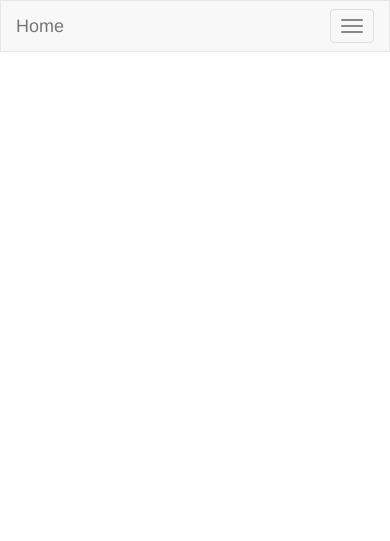
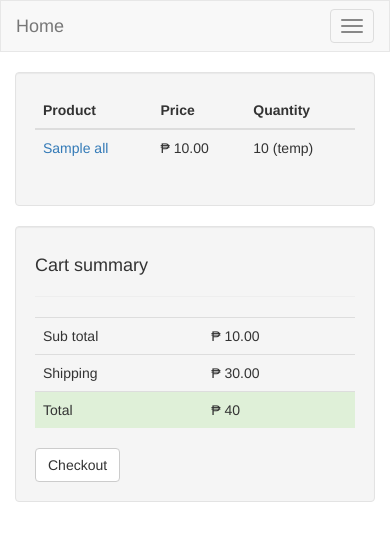
Before and after one commit to sim2github/slim-cart, a PHP site: template resources/views/cart/index.twig in a window 390 px wide. Shown: the top 541 px of the page. Run offline with PHP 8.4, Linux system fonts and the light colour scheme; the template is opened without the code that fills it: most values are stand-ins (such as "Sample title", 1, 10 or a date in 2020); some libraries are stand-ins or nearby versions.

Commit message:
finished cart view, tutorial part 8 10:53

```diff
--- a/resources/views/cart/index.twig
+++ b/resources/views/cart/index.twig
@@ -1,5 +1,46 @@
 {% extends 'templates/app.twig' %}
 
 {% block content %}
+	<div class="row">
+		<div class="col-md-8">
+			{% if basket.itemCount %}
+				<div class="well">
+					<table class="table">
+						<thead>
+							<tr>
+								<th>Product</th>
+								<th>Price</th>
+								<th>Quantity</th>
+							</tr>
+						</thead>
+						<tbody>
+							{% for item in basket.all  %}
+								<tr>
+									<td>
+										<a href="{{ path_for('product.get', { slug: item.slug }) }}">{{ item.title }}</a>
+									</td>
+									<td>&#8369; {{ item.price | number_format(2) }}</td>
+									<td>{{ item.quantity }} (temp)</td>
+								</tr>
+							{% endfor %}
+						</tbody>
+					</table>
+				</div>
+			{% else %}
+				<p>You have no items in your cart. <a href="{{ path_for('home') }}">Start shopping</a></p>
+			{% endif %}
+		</div>
+		<div class="col-md-4">
+			{% if basket.itemCount and basket.subTotal %}
+				<div class="well">
+					<h4>Cart summary</h4>
+					<hr>
 
+					{% include 'cart/partials/summary.twig' %}
+
+					<a href="#" class="btn btn-default">Checkout</a>
+				</div>
+			{% endif %}
+		</div>
+	</div>
 {% endblock %}
--- /dev/null
+++ b/resources/views/cart/partials/summary.twig
@@ -0,0 +1,14 @@
+<table class="table">
+  <tr>
+    <td>Sub total</td>
+    <td>&#8369; {{ basket.subTotal | number_format(2) }}</td>
+  </tr>
+  <tr>
+    <td>Shipping</td>
+    <td>&#8369; 30.00</td>
+  </tr>
+  <tr>
+    <td class="success">Total</td>
+    <td class="success">&#8369; {{ basket.subTotal + 30 | number_format(2) }}</td>
+  </tr>
+</table>
```
Also changed, not shown: app/Basket/Basket.php (+14 -0 lines).
